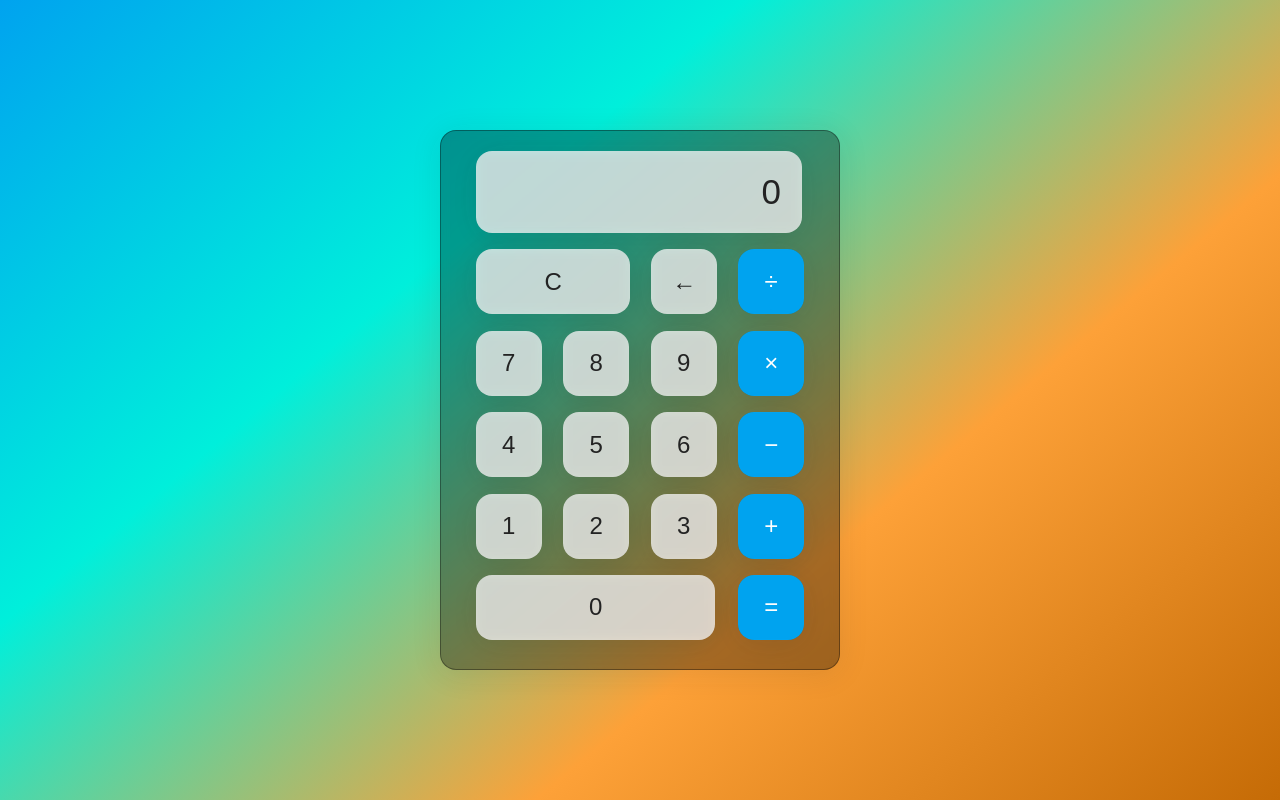
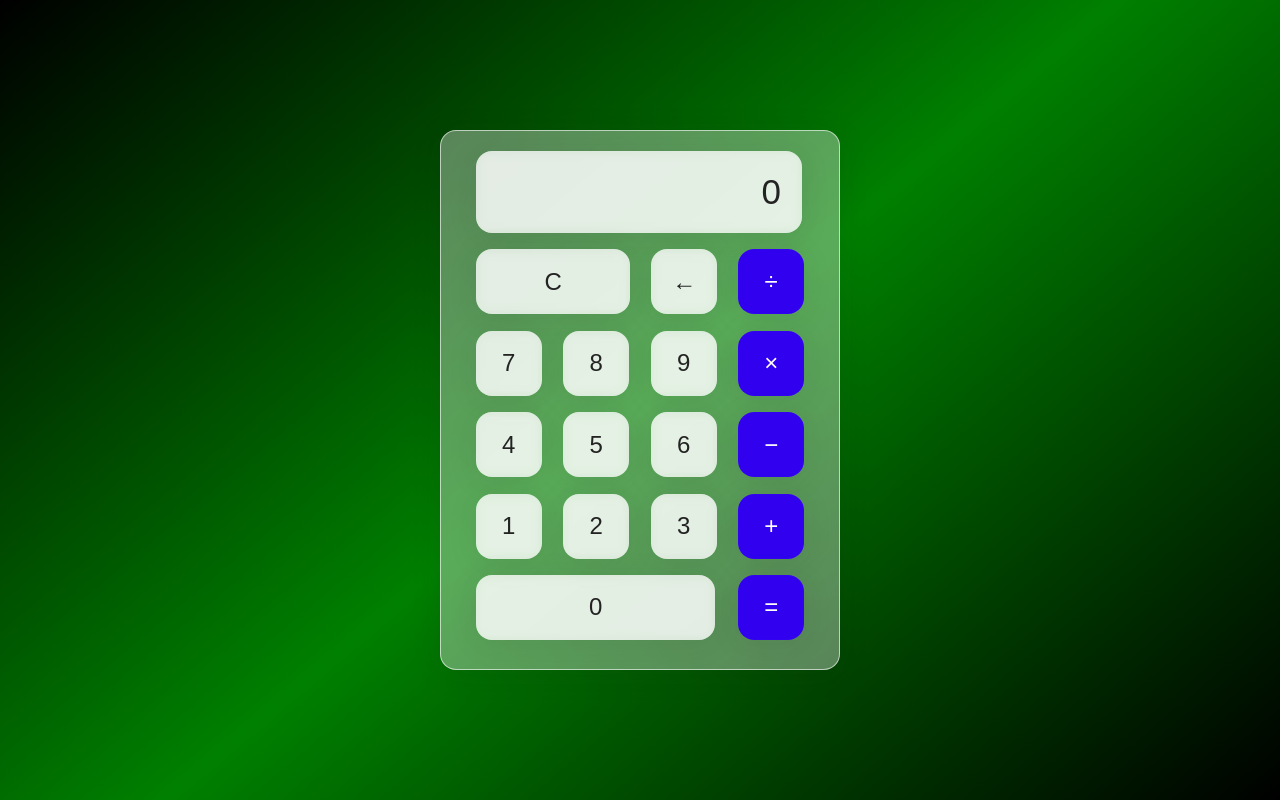
Before and after one commit to domspamp/Simple-Calculator, a plain HTML site: page index.html in a window 1280 px wide. Drawn offline with Linux system fonts and the light colour scheme.

Commit message:
Changed the look

```diff
--- a/style.css
+++ b/style.css
@@ -13,7 +13,7 @@ html {
 
 body {
     align-items: center;
-    background: linear-gradient(320deg, #c56b06, #fda138, #00efdb, #00a3ef);
+    background: linear-gradient(320deg, black, green, black);
     display: flex;
     font-family: 'Dosis', sans-serif;
     font-display: swap;
@@ -27,8 +27,8 @@ body {
     color: #232323;
     backdrop-filter: blur(4px);
     -webkit-backdrop-filter: blur(4px);
-    background: rgba(0, 0, 0, 0.35);
-    border: 1px solid rgba(0, 0, 0, 0.35);
+    background: rgba(255, 255, 255, 0.35);
+    border: 1px solid rgba(255, 255, 255, 0.611);
     flex-basis: 400px;
     height: 540px;
     padding: 20px 35px;
@@ -77,12 +77,15 @@ body {
     border-radius: 16px;
     box-shadow: 0 4px 30px rgba(35, 35, 35, 0.1);
     color: #fefefe;
-    background: #00a3ef;
+    background: #3000ef;
 }
 
 .calc-button:last-child:hover {
     background-color: inherit;
     color: #ffffff;
+}
+.calc-button:last-child:active {
+    background-color: #b0ff91;
 }
 
 .calc-button:hover {
@@ -91,7 +94,7 @@ body {
 }
 
 .calc-button:active {
-    background-color: #ffef78;
+    background-color: #b0ff91;
 }
 
 .double {
```
